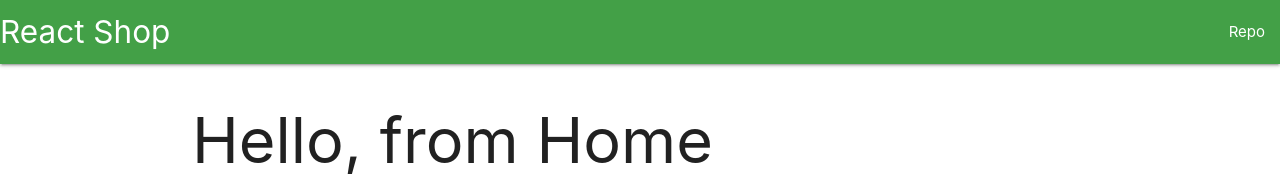
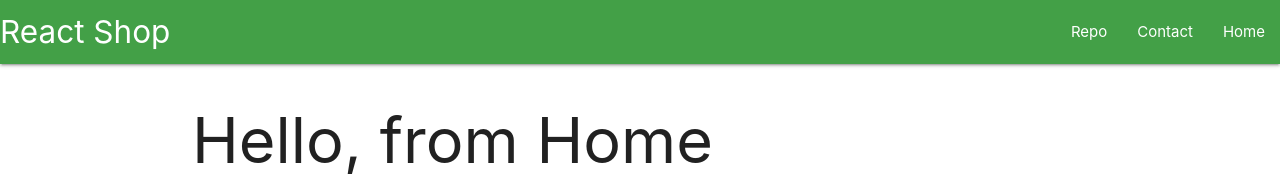
Before and after one commit to vadimlelik/food-Project-React, a React (Create React App) app: page / in a window 1280 px wide. Shown: the top 176 px of the page. Built offline with nearby package versions, Linux system fonts and the light colour scheme.

Commit message:
Rout Link

```diff
--- a/src/App.js
+++ b/src/App.js
@@ -1,6 +1,6 @@
-import {BrowserRouter as Router, Route, Switch } from 'react-router-dom';
-import {Header} from './components/Header';
-import {Footer} from './components/Footer';
+import { BrowserRouter as Router, Route, Switch } from 'react-router-dom';
+import { Header } from './components/Header';
+import { Footer } from './components/Footer';
 
 import About from './pages/About';
 import Contact from './pages/Contact';
@@ -10,17 +10,18 @@ import NotFound from './pages//NotFound';
 function App() {
   return (
     <>
-      <Header />
-      <main className="container content">
       <Router>
-        <Switch>
-        <Route exact path='/' component={Home} />
-          <Route  path='/сontact' component={Contact} />
-          <Route  path='/about' component={About} />
-          <Route component={NotFound}/>
-        </Switch>
-        </Router>
-      </main>
+        <Header />
+        <main className="container content">
+          <Switch>
+            <Route exact path="/" component={Home} />
+            <Route path="/сontact" component={Contact} />
+            <Route path="/about" component={About} />
+            <Route component={NotFound} />
+          </Switch>
+        </main>
+      </Router>
+
       <Footer />
     </>
   );
--- a/src/components/Header.jsx
+++ b/src/components/Header.jsx
@@ -1,20 +1,27 @@
+import {Link} from 'react-router-dom';
 
 function Header() {
   return (
-        <nav className='green darken-1'>
-            <div className='nav-wrapper'>
-                <a href='/' className='brand-logo'>
+    <nav className="green darken-1">
+      <div className="nav-wrapper">
+        <Link to="/" className="brand-logo">
           React Shop
-                </a>
-                <ul id='nav-mobile' className='right hide-on-med-and-down'>
+        </Link>
+        <ul id="nav-mobile" className="right hide-on-med-and-down">
           <li>
             <a
-                            href='https://github.com/vadimlelik/food-project'
-                            target='_blank'
-                            rel='noreferrer'
+              href="https://github.com/vadimlelik/food-project"
+              target="_blank"
+              rel="noreferrer"
             >
               Repo
             </a>
+          </li>
+          <li>
+            <Link to="/сontact">Contact</Link>
+          </li>
+          <li>
+            <Link to="/">Home</Link>
           </li>
         </ul>
       </div>
```
Lines whose indentation alone changed are shown as unchanged.
